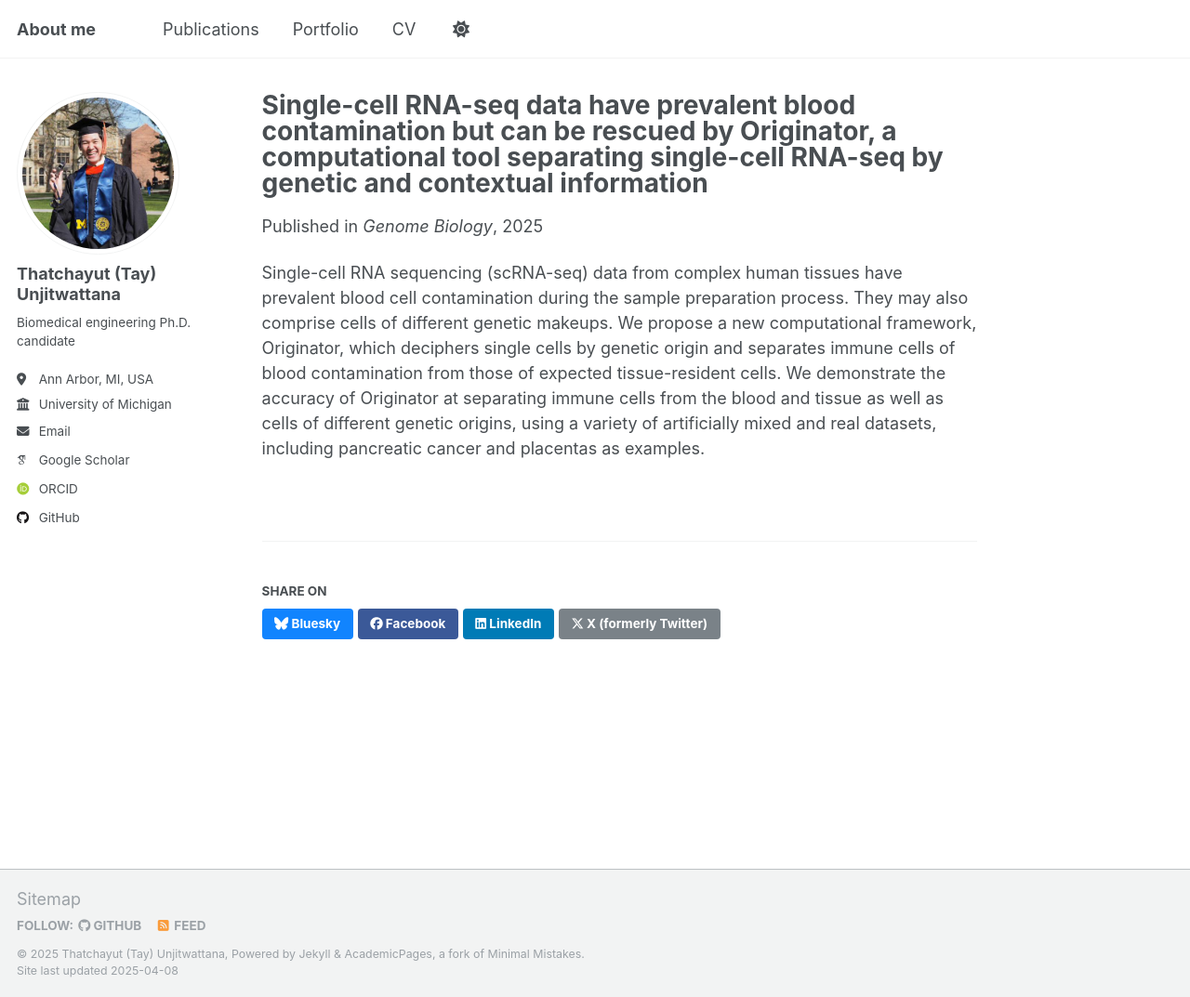
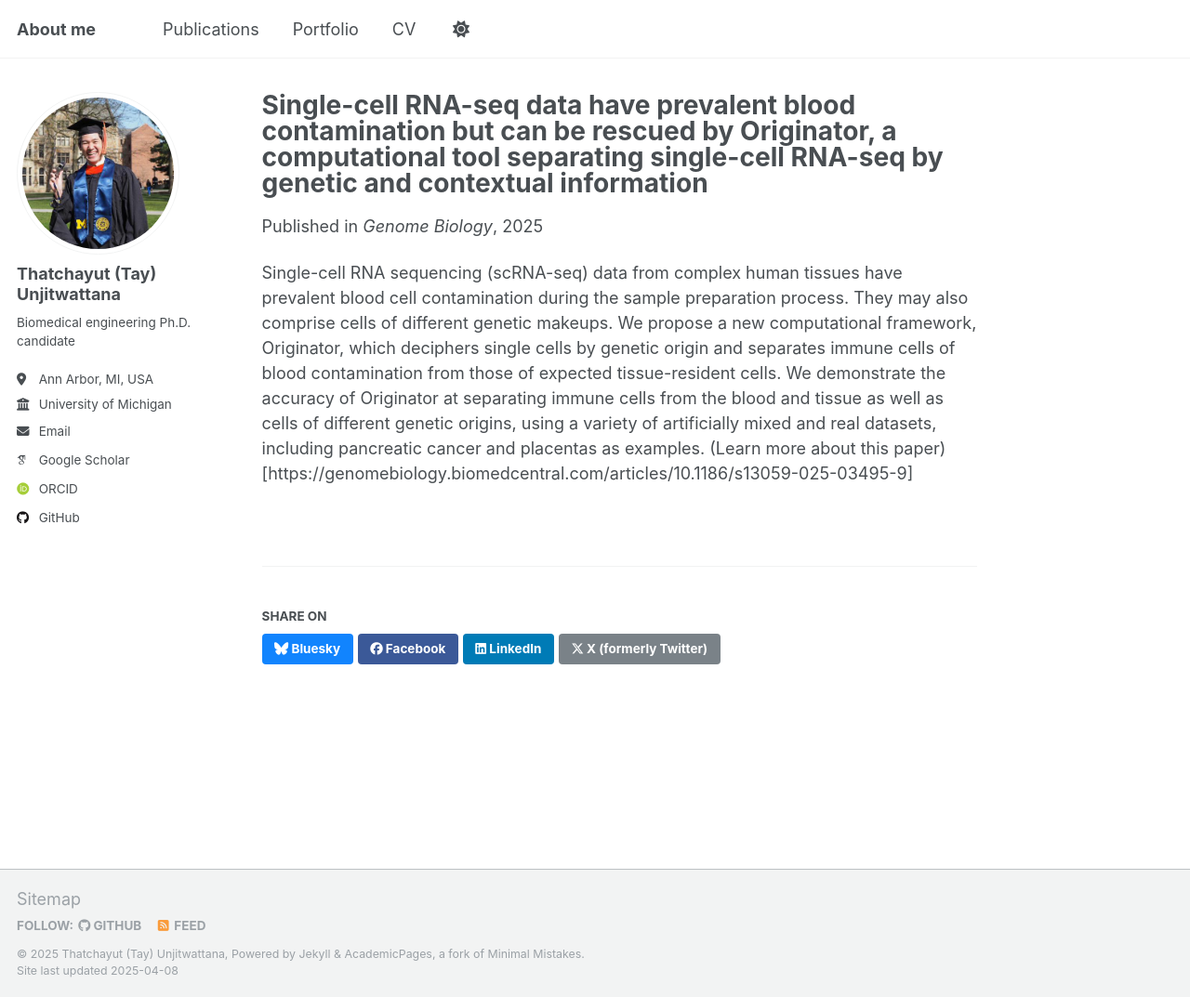
Before and after one commit to thatchayut/thatchayut.github.io, a Jekyll site: the page built from _publications/2009-10-01-paper-title-number-1.md, in a window 1280 px wide and 1073 px high. Shown: the whole window at 93% size. Built offline with Jekyll 4.4.1, drawn with Linux system fonts in a browser that asks for light colours; some web fonts are replaced.

Commit message:
Update 2009-10-01-paper-title-number-1.md

```diff
--- a/_publications/2009-10-01-paper-title-number-1.md
+++ b/_publications/2009-10-01-paper-title-number-1.md
@@ -8,4 +8,4 @@ date: 2025-03-11
 venue: 'Genome Biology'
 paperurl: 'http://thatchayut.github.io/files/originator.pdf'
 ---
-Single-cell RNA sequencing (scRNA-seq) data from complex human tissues have prevalent blood cell contamination during the sample preparation process. They may also comprise cells of different genetic makeups. We propose a new computational framework, Originator, which deciphers single cells by genetic origin and separates immune cells of blood contamination from those of expected tissue-resident cells. We demonstrate the accuracy of Originator at separating immune cells from the blood and tissue as well as cells of different genetic origins, using a variety of artificially mixed and real datasets, including pancreatic cancer and placentas as examples.
+Single-cell RNA sequencing (scRNA-seq) data from complex human tissues have prevalent blood cell contamination during the sample preparation process. They may also comprise cells of different genetic makeups. We propose a new computational framework, Originator, which deciphers single cells by genetic origin and separates immune cells of blood contamination from those of expected tissue-resident cells. We demonstrate the accuracy of Originator at separating immune cells from the blood and tissue as well as cells of different genetic origins, using a variety of artificially mixed and real datasets, including pancreatic cancer and placentas as examples. (Learn more about this paper)[https://genomebiology.biomedcentral.com/articles/10.1186/s13059-025-03495-9]
```
